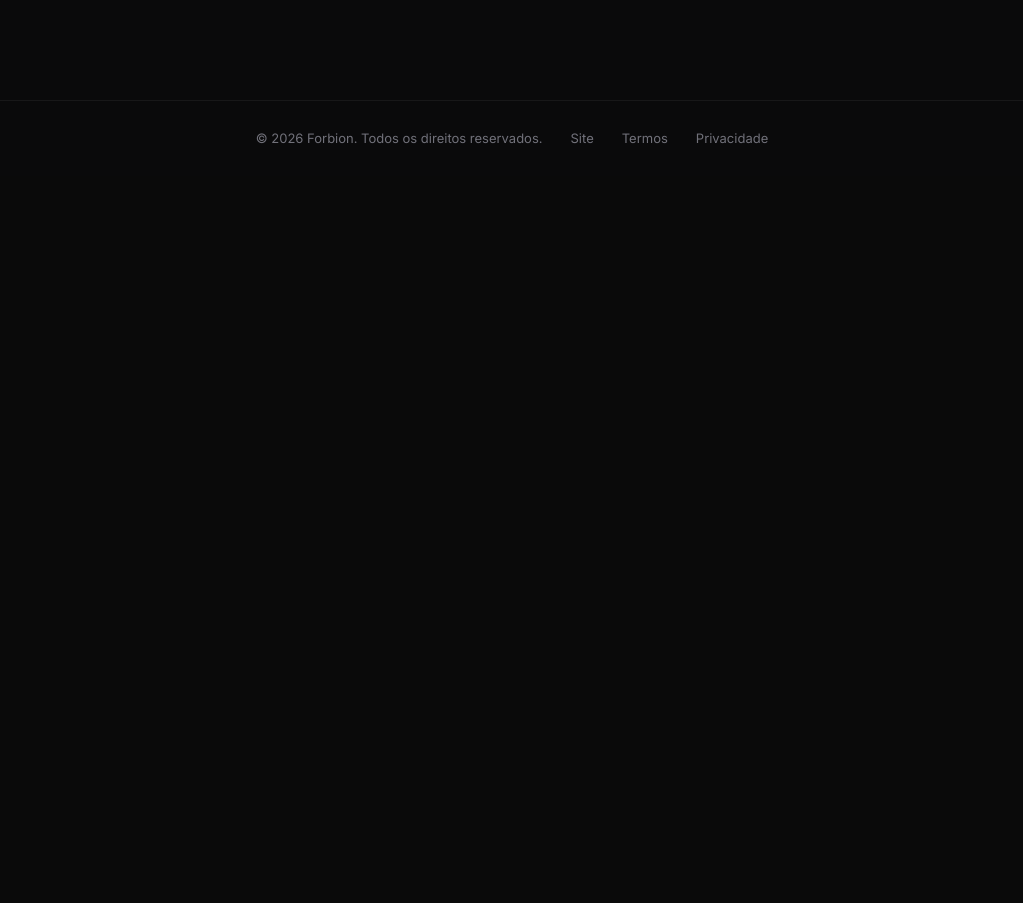
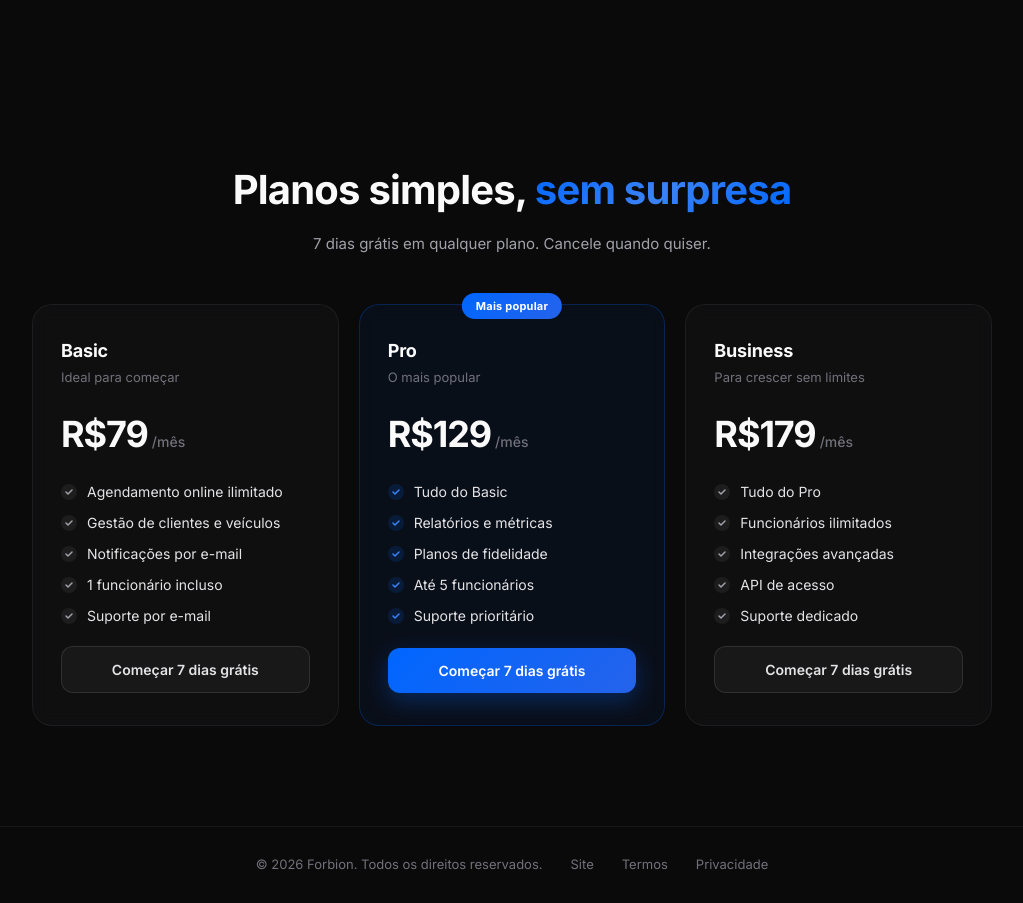
Before and after one commit to Fortunatodev/fobion-front, a Next.js app: page / in a window 1280 px wide. Shown: the part 948-1851 px from the top of the page, without its empty margins (128-1151 px from the left). Before the commit the page ends 1124 px from the top, so only its background shows below. Built offline with nearby package versions, Linux system fonts and the light colour scheme; no server answers.

Commit message:
feat(landing): tiers de preço público R9/129/179 + CTA trial 7 dias

```diff
--- a/app/page.tsx
+++ b/app/page.tsx
@@ -356,6 +356,189 @@ export default function RootPage() {
               </div>
             ))}
           </section>
+
+          {/* Pricing tiers */}
+          <section style={{ padding: "60px 0 100px" }}>
+            <div style={{ textAlign: "center", marginBottom: 48 }}>
+              <h2
+                style={{
+                  fontSize: "clamp(28px, 4vw, 40px)",
+                  fontWeight: 700,
+                  letterSpacing: "-0.02em",
+                  color: "#FAFAFA",
+                  margin: "0 0 12px",
+                }}
+              >
+                Planos simples,{" "}
+                <span
+                  style={{
+                    background:
+                      "linear-gradient(135deg, #0066FF 0%, #3B82F6 50%, #0066FF 100%)",
+                    WebkitBackgroundClip: "text",
+                    WebkitTextFillColor: "transparent",
+                    backgroundClip: "text",
+                  }}
+                >
+                  sem surpresa
+                </span>
+              </h2>
+              <p style={{ fontSize: 15, color: "#A1A1AA", margin: 0, maxWidth: 480, marginInline: "auto", lineHeight: 1.6 }}>
+                7 dias grátis em qualquer plano. Cancele quando quiser.
+              </p>
+            </div>
+
+            <div
+              style={{
+                display: "grid",
+                gridTemplateColumns: "repeat(auto-fit, minmax(260px, 1fr))",
+                gap: 20,
+                maxWidth: 960,
+                margin: "0 auto",
+              }}
+            >
+              {[
+                {
+                  name: "Basic",
+                  price: "R$79",
+                  period: "/mês",
+                  desc: "Ideal para começar",
+                  features: [
+                    "Agendamento online ilimitado",
+                    "Gestão de clientes e veículos",
+                    "Notificações por e-mail",
+                    "1 funcionário incluso",
+                    "Suporte por e-mail",
+                  ],
+                  highlighted: false,
+                },
+                {
+                  name: "Pro",
+                  price: "R$129",
+                  period: "/mês",
+                  desc: "O mais popular",
+                  features: [
+                    "Tudo do Basic",
+                    "Relatórios e métricas",
+                    "Planos de fidelidade",
+                    "Até 5 funcionários",
+                    "Suporte prioritário",
+                  ],
+                  highlighted: true,
+                },
+                {
+                  name: "Business",
+                  price: "R$179",
+                  period: "/mês",
+                  desc: "Para crescer sem limites",
+                  features: [
+                    "Tudo do Pro",
+                    "Funcionários ilimitados",
+                    "Integrações avançadas",
+                    "API de acesso",
+                    "Suporte dedicado",
+                  ],
+                  highlighted: false,
+                },
+              ].map((tier) => (
+                <div
+                  key={tier.name}
+                  style={{
+                    position: "relative",
+                    background: tier.highlighted
+                      ? "rgba(0,102,255,0.06)"
+                      : "rgba(255,255,255,0.025)",
+                    border: tier.highlighted
+                      ? "1px solid rgba(0,102,255,0.25)"
+                      : "1px solid rgba(255,255,255,0.06)",
+                    borderRadius: 20,
+                    padding: "32px 28px",
+                    backdropFilter: "blur(8px)",
+                    display: "flex",
+                    flexDirection: "column",
+                    gap: 20,
+                  }}
+                >
+                  {tier.highlighted && (
+                    <div
+                      style={{
+                        position: "absolute",
+                        top: -12,
+                        left: "50%",
+                        transform: "translateX(-50%)",
+                        background: "linear-gradient(135deg, #0066FF, #2563EB)",
+                        color: "#fff",
+                        fontSize: 11,
+                        fontWeight: 700,
+                        padding: "5px 14px",
+                        borderRadius: 100,
+                        letterSpacing: "0.02em",
+                      }}
+                    >
+                      Mais popular
+                    </div>
+                  )}
+
+                  <div>
+                    <h3
+                      style={{
+                        fontSize: 18,
+                        fontWeight: 700,
+                        color: "#FAFAFA",
+                        margin: "0 0 4px",
+                        letterSpacing: "-0.01em",
+                      }}
+                    >
+                      {tier.name}
+                    </h3>
+                    <p style={{ fontSize: 13, color: "#71717A", margin: 0 }}>{tier.desc}</p>
+                  </div>
+
+                  <div style={{ display: "flex", alignItems: "baseline", gap: 4 }}>
+                    <span style={{ fontSize: 36, fontWeight: 700, color: "#FAFAFA", letterSpacing: "-0.03em" }}>
+                      {tier.price}
+                    </span>
+                    <span style={{ fontSize: 14, color: "#71717A", fontWeight: 500 }}>{tier.period}</span>
+                  </div>
+
+                  <ul style={{ listStyle: "none", padding: 0, margin: 0, display: "flex", flexDirection: "column", gap: 10, flex: 1 }}>
+                    {tier.features.map((feat) => (
+                      <li key={feat} style={{ display: "flex", alignItems: "center", gap: 10, fontSize: 14, color: "#E4E4E7" }}>
+                        <svg width="16" height="16" viewBox="0 0 16 16" fill="none">
+                          <circle cx="8" cy="8" r="8" fill={tier.highlighted ? "rgba(0,102,255,0.15)" : "rgba(255,255,255,0.06)"} />
+                          <path d="M5 8L7 10L11 6" stroke={tier.highlighted ? "#3B82F6" : "#A1A1AA"} strokeWidth="1.5" strokeLinecap="round" strokeLinejoin="round" />
+                        </svg>
+                        {feat}
+                      </li>
+                    ))}
+                  </ul>
+
+                  <Link
+                    href="/auth/login"
+                    style={{
+                      display: "block",
+                      textAlign: "center",
+                      textDecoration: "none",
+                      fontSize: 14,
+                      fontWeight: 600,
+                      padding: "12px 0",
+                      borderRadius: 12,
+                      background: tier.highlighted
+                        ? "linear-gradient(135deg, #0066FF, #2563EB)"
+                        : "rgba(255,255,255,0.04)",
+                      color: tier.highlighted ? "#fff" : "#E4E4E7",
+                      border: tier.highlighted ? "none" : "1px solid rgba(255,255,255,0.1)",
+                      boxShadow: tier.highlighted
+                        ? "0 8px 24px rgba(0,102,255,0.3)"
+                        : undefined,
+                      transition: "transform 0.15s ease, box-shadow 0.15s ease",
+                    }}
+                  >
+                    Começar 7 dias grátis
+                  </Link>
+                </div>
+              ))}
+            </div>
+          </section>
         </main>
 
         {/* Footer */}
```
